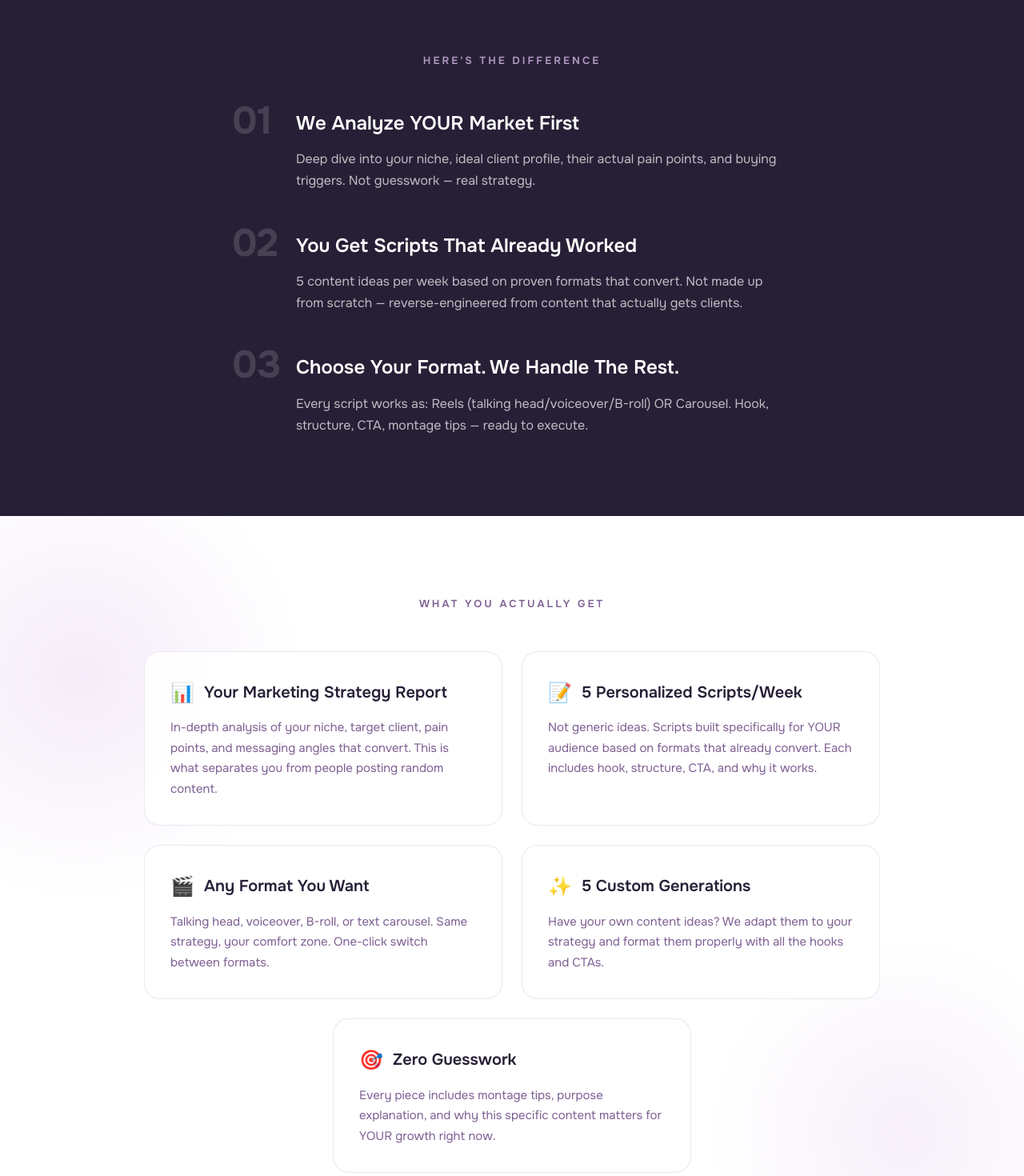
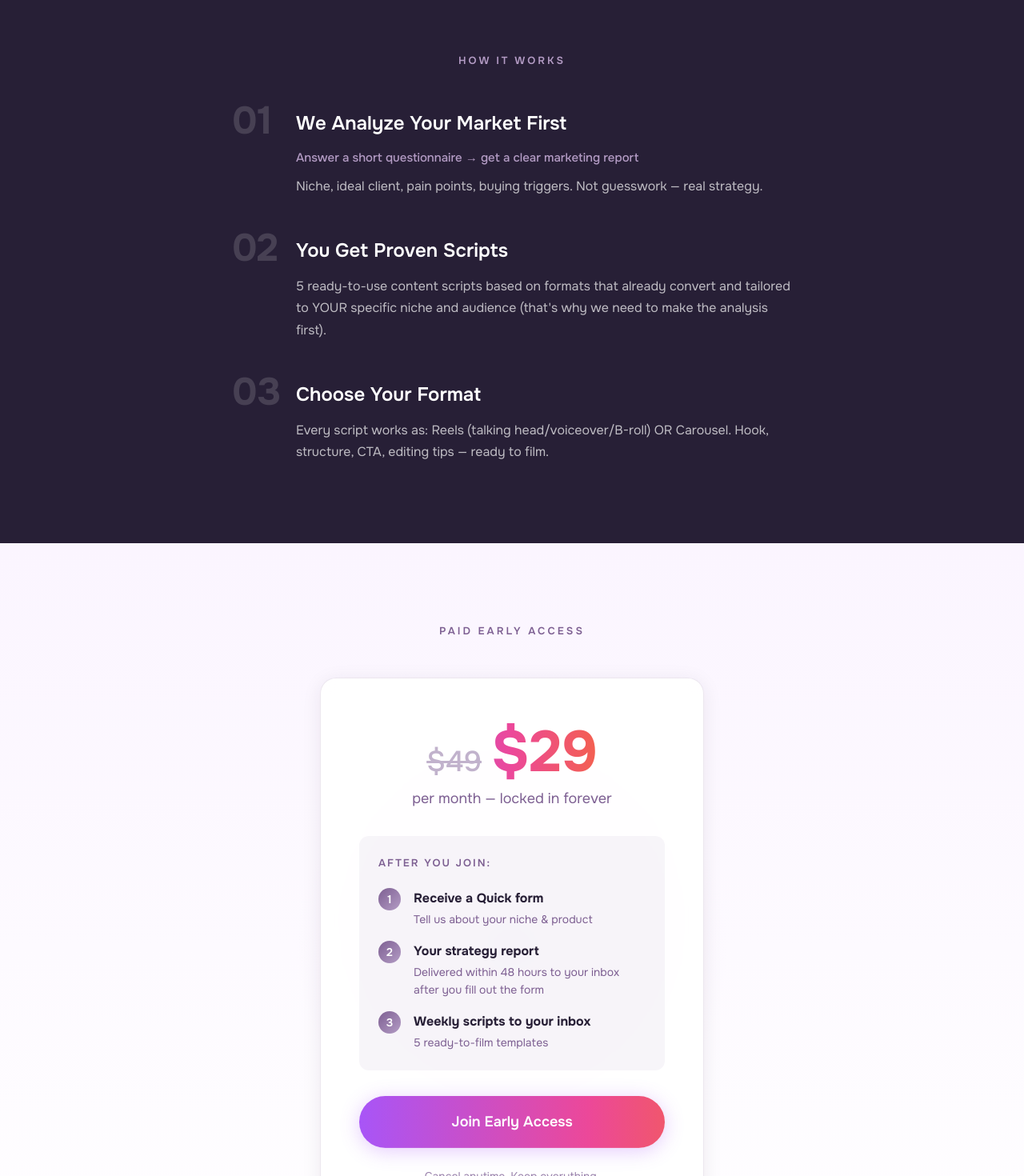
Before and after one commit to arseniypom/ai4creators-landingv3, a Next.js app: page / in a window 1280 px wide. Shown: the part 1160-2630 px from the top of the page at 80% size. Built offline with nearby package versions, Linux system fonts and the light colour scheme.

Commit message:
Updated pricing

```diff
--- a/app/globals.css
+++ b/app/globals.css
@@ -250,6 +250,13 @@ h1 {
     color: var(--text-inverse);
 }
 
+.how-step .step-subtitle {
+    color: var(--accent-light);
+    font-size: 15px;
+    font-weight: 500;
+    margin-bottom: 8px;
+}
+
 .how-step p {
     color: rgba(255, 255, 255, 0.7);
     font-size: 16px;
@@ -416,7 +423,66 @@ h1 {
 .price-period {
     font-size: 18px;
     color: var(--text-muted);
-    margin-bottom: 24px;
+    margin-bottom: 32px;
+}
+
+.process-steps {
+    text-align: left;
+    margin-bottom: 32px;
+    padding: 24px;
+    background: rgba(125, 95, 146, 0.06);
+    border-radius: 12px;
+}
+
+.process-label {
+    font-size: 13px;
+    font-weight: 600;
+    text-transform: uppercase;
+    letter-spacing: 2px;
+    color: var(--accent);
+    margin-bottom: 20px;
+}
+
+.process-step {
+    display: flex;
+    align-items: flex-start;
+    gap: 16px;
+    margin-bottom: 16px;
+}
+
+.process-step:last-child {
+    margin-bottom: 0;
+}
+
+.process-num {
+    width: 28px;
+    height: 28px;
+    background: var(--accent-gradient);
+    color: #ffffff;
+    border-radius: 50%;
+    display: flex;
+    align-items: center;
+    justify-content: center;
+    font-size: 14px;
+    font-weight: 600;
+    flex-shrink: 0;
+    -webkit-text-fill-color: #ffffff;
+}
+
+.process-step > div {
+    display: flex;
+    flex-direction: column;
+}
+
+.process-step strong {
+    color: var(--text);
+    font-size: 16px;
+    margin-bottom: 2px;
+}
+
+.process-step span {
+    color: var(--text-muted);
+    font-size: 14px;
 }
 
 .price-benefits {
--- a/app/page.tsx
+++ b/app/page.tsx
@@ -5,45 +5,46 @@ export default function Home() {
       <section className="hero">
         <div className="container">
           <div className="eyebrow">For US-Based Experts</div>
-          <h1>Stop guessing.<br /><span className="gradient-text">Get sales with content</span></h1>
-          <p className="hero-sub">Get scripts built for YOUR audience — not random templates. Based on proven winners. Ready to film every week.</p>
+          <h1>Stop guessing what to post.<br /><span className="gradient-text">Start getting sales.</span></h1>
+          <p className="hero-sub">Get scripts built for YOUR audience based on proven winners. Ready to film every week.</p>
           <a href="#pricing" className="cta-primary">Join Early Access — $29/mo</a>
-          <p className="trust-line">Limited spots. Cancel anytime.</p>
+          <p className="trust-line">Be one of the first 50 clients to try</p>
         </div>
       </section>
 
       {/* Problem */}
       <section className="problem">
         <div className="container">
-          <p className="problem-text">You post Reels. You try carousels. But <strong>generic content doesn&apos;t bring clients</strong> because it wasn&apos;t made for YOUR specific audience.</p>
+          <p className="problem-text">You post Reels and carousels. But <strong>generic content doesn&apos;t bring clients</strong> because it wasn&apos;t made for YOUR specific audience.</p>
         </div>
       </section>
 
       {/* How It Works */}
       <section className="how-it-works">
         <div className="container">
-          <div className="section-title">Here&apos;s The Difference</div>
+          <div className="section-title">How it works</div>
 
           <div className="how-steps">
             <div className="how-step" data-number="01">
-              <h3>We Analyze YOUR Market First</h3>
-              <p>Deep dive into your niche, ideal client profile, their actual pain points, and buying triggers. Not guesswork — real strategy.</p>
+              <h3>We Analyze Your Market First</h3>
+              <p className="step-subtitle">Answer a short questionnaire → get a clear marketing report</p>
+              <p>Niche, ideal client, pain points, buying triggers. Not guesswork — real strategy.</p>
             </div>
 
             <div className="how-step" data-number="02">
-              <h3>You Get Scripts That Already Worked</h3>
-              <p>5 content ideas per week based on proven formats that convert. Not made up from scratch — reverse-engineered from content that actually gets clients.</p>
+              <h3>You Get Proven Scripts</h3>
+              <p>5 ready-to-use content scripts based on formats that already convert and tailored to YOUR specific niche and audience (that&apos;s why we need to make the analysis first).</p>
             </div>
 
             <div className="how-step" data-number="03">
-              <h3>Choose Your Format. We Handle The Rest.</h3>
-              <p>Every script works as: Reels (talking head/voiceover/B-roll) OR Carousel. Hook, structure, CTA, montage tips — ready to execute.</p>
+              <h3>Choose Your Format</h3>
+              <p>Every script works as: Reels (talking head/voiceover/B-roll) OR Carousel. Hook, structure, CTA, editing tips — ready to film.</p>
             </div>
           </div>
         </div>
       </section>
 
-      {/* Features */}
+      {/* Features - Hidden for now
       <section className="features">
         <div className="container">
           <div className="section-title">What You Actually Get</div>
@@ -76,22 +77,44 @@ export default function Home() {
           </div>
         </div>
       </section>
+      */}
 
       {/* Pricing */}
       <section className="pricing" id="pricing">
         <div className="container">
-          <div className="section-title">Founding Member Access</div>
+          <div className="section-title">Paid Early Access</div>
           <div className="price-box">
             <div className="price"><span className="price-old">$49</span>$29</div>
-            <div className="price-period">per month — locked in</div>
-            <ul className="price-benefits">
-              <li>Personal strategy report<span className="benefit-sub">right after onboarding</span></li>
-              <li>5 converting reel templates<span className="benefit-sub">weekly</span></li>
-              <li>Direct feedback during pilot phase<span className="benefit-sub">you shape the product</span></li>
-            </ul>
+            <div className="price-period">per month — locked in forever</div>
+
+            <div className="process-steps">
+              <div className="process-label">After you join:</div>
+              <div className="process-step">
+                <span className="process-num">1</span>
+                <div>
+                  <strong>Receive a Quick form</strong>
+                  <span>Tell us about your niche &amp; product</span>
+                </div>
+              </div>
+              <div className="process-step">
+                <span className="process-num">2</span>
+                <div>
+                  <strong>Your strategy report</strong>
+                  <span>Delivered within 48 hours to your inbox after you fill out the form</span>
+                </div>
+              </div>
+              <div className="process-step">
+                <span className="process-num">3</span>
+                <div>
+                  <strong>Weekly scripts to your inbox</strong>
+                  <span>5 ready-to-film templates</span>
+                </div>
+              </div>
+            </div>
+
             <a href="#" className="cta-primary">Join Early Access</a>
-            <p className="guarantee">Cancel anytime. Keep all materials.</p>
-            <p className="transparency-note">You&apos;re joining before full automation — which means more personal attention while we build.</p>
+            <p className="guarantee">Cancel anytime. Keep everything.</p>
+            <p className="transparency-note">You&apos;re getting personal attention, not an automated tool — that&apos;s the pilot advantage.</p>
           </div>
         </div>
       </section>
```
